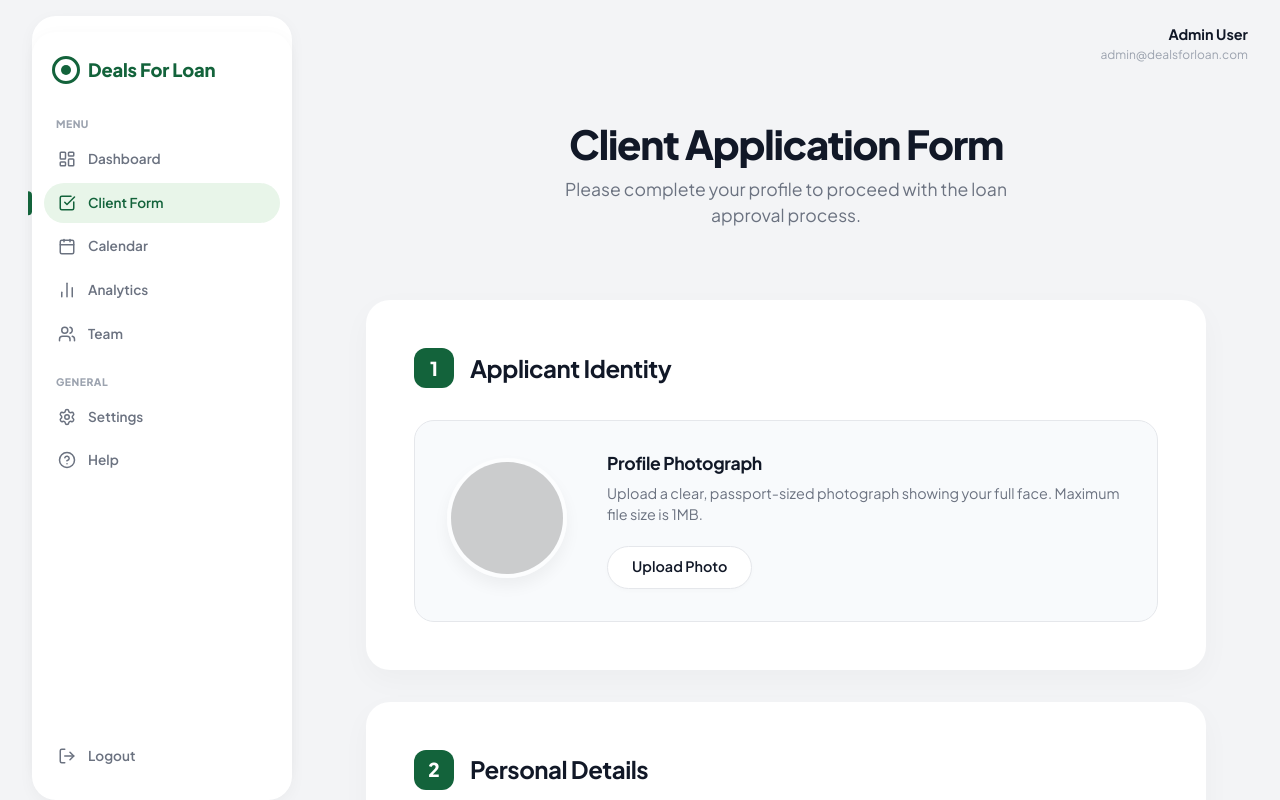
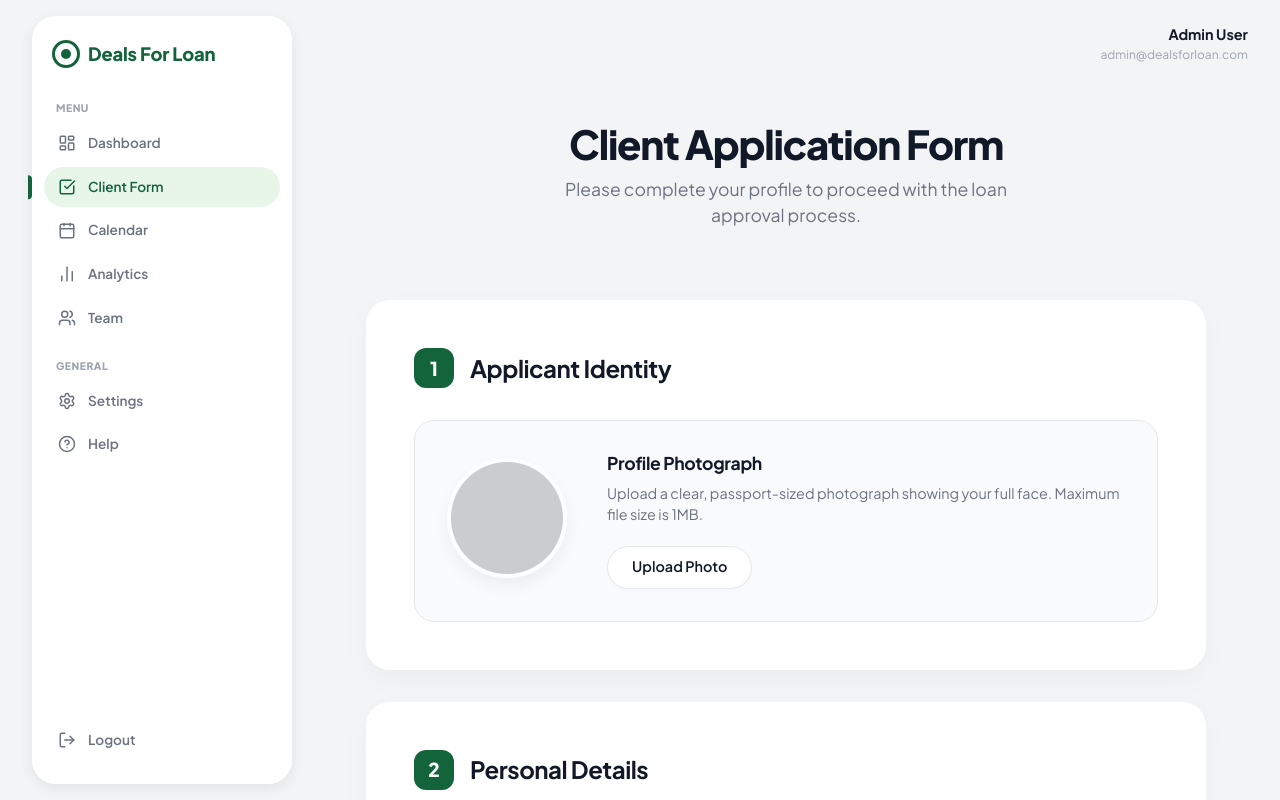
Before and after one commit to KiranSakthivelA/DealsForLoanPreview, a React (Vite) app: page / in a window 1280 px wide. Shown: the top 800 px of the page. Built offline with nearby package versions, Linux system fonts and the light colour scheme; grey boxes are pictures that could not be loaded.

Commit message:
fix: resolve mobile sidebar layout bug

```diff
--- a/src/components/Sidebar.jsx
+++ b/src/components/Sidebar.jsx
@@ -9,7 +9,7 @@ export default function Sidebar({ onClose }) {
   };
 
   return (
-    <aside className="sidebar" style={{ position: 'relative' }}>
+    <aside className="sidebar">
       {onClose && (
         <button
           onClick={onClose}
--- a/src/index.css
+++ b/src/index.css
@@ -525,14 +525,15 @@ p {
   }
 
   .sidebar {
-    position: fixed;
+    position: fixed !important;
     top: 0;
     left: -100%;
     width: 280px;
     height: 100vh;
     border-radius: 0;
     z-index: 1000;
-    transition: left 0.3s ease;
+    transition: left 0.3s cubic-bezier(0.4, 0, 0.2, 1);
+    box-shadow: 4px 0 24px rgba(0,0,0,0.1);
   }
 
   .sidebar.open {
```
